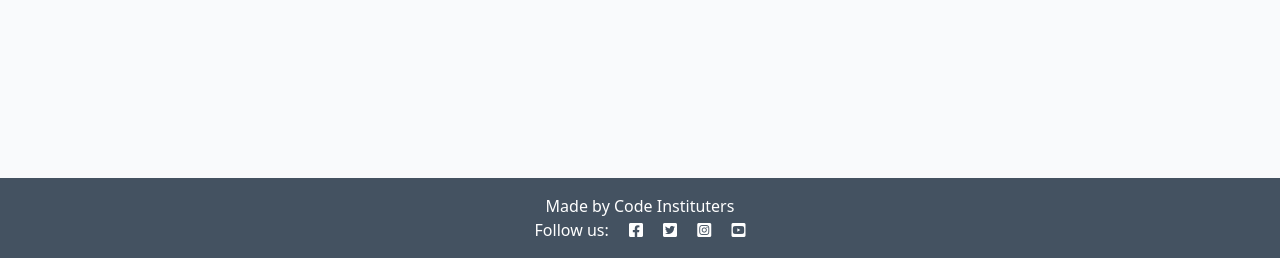
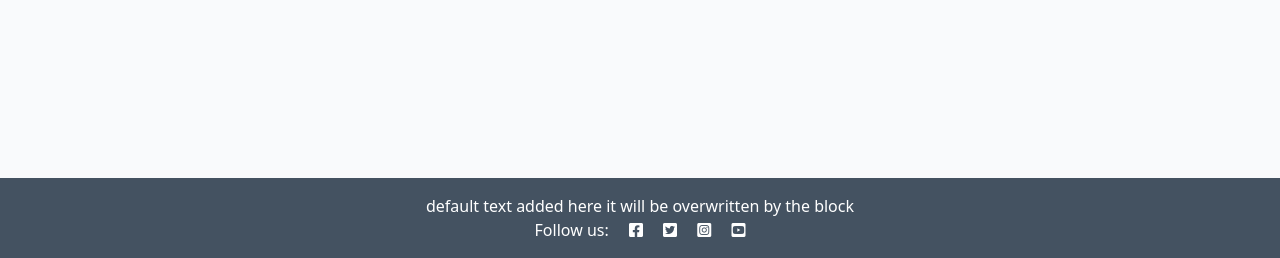
Before and after one commit to Sabri-bel/django-blog, a Django app: template templates/base.html in a window 1280 px wide. Shown: the part 542-800 px from the top of the page. Run offline with Django 4.2, Linux system fonts and the light colour scheme; the template is opened without the code that fills it, so the values that code supplies are empty.

Commit message:
add footers block

```diff
--- a/blog/templates/blog/index.html
+++ b/blog/templates/blog/index.html
@@ -50,3 +50,7 @@
 
 <!-- index.html content ends here -->
 {% endblock %}
+
+{% block copyright %}
+Copyright 2023 Sabrina Belloni
+{% endblock %}
--- a/codestar/settings.py
+++ b/codestar/settings.py
@@ -62,11 +62,12 @@ MIDDLEWARE = [
 
 ROOT_URLCONF = 'codestar.urls'
 
+#below the code that tells django where to find templates
 TEMPLATES = [
     {
         'BACKEND': 'django.template.backends.django.DjangoTemplates',
-        'DIRS': [TEMPLATES_DIR],
-        'APP_DIRS': True,
+        'DIRS': [TEMPLATES_DIR], #The DIRS key tells Django which directories to look in
+        'APP_DIRS': True, #APP_DIRS set to True, which means that Django will also look for a templates directory inside all our app directories.
         'OPTIONS': {
             'context_processors': [
                 'django.template.context_processors.debug',
--- a/templates/base.html
+++ b/templates/base.html
@@ -1,7 +1,7 @@
 {% load static %}
 
 {% url 'home' as home_url %}
-
+<!--it contains the header and the footer but not not the list of posts-->
 <!DOCTYPE html>
 <html class="h-100" lang="en">
 
@@ -54,14 +54,20 @@
     <main class="flex-shrink-0 main-bg">
 
         {% block content %}
-        <!-- Content Goes here -->
+        <!-- Content from index html Goes here we named our block content
+         more blocks with different names to your own projects.
+         -->
         {% endblock content %}
 
     </main>
 
     <!-- Footer -->
     <footer class="footer mt-auto py-3 dark-bg">
-        <p class="m-0 text-center text-white">Made by Code Instituters</p>
+        <p class="m-0 text-center text-white">
+            {% block copyright %}
+            default text added here it will be overwritten by the block
+            {% endblock copyright %}
+        </p>
         <p class="m-0 text-center text-white">Follow us: <i class="fab fa-facebook-square ms-3"></i>
             <i class="fab fa-twitter-square ms-3"></i>
             <i class="fab fa-instagram-square ms-3"></i>
```
